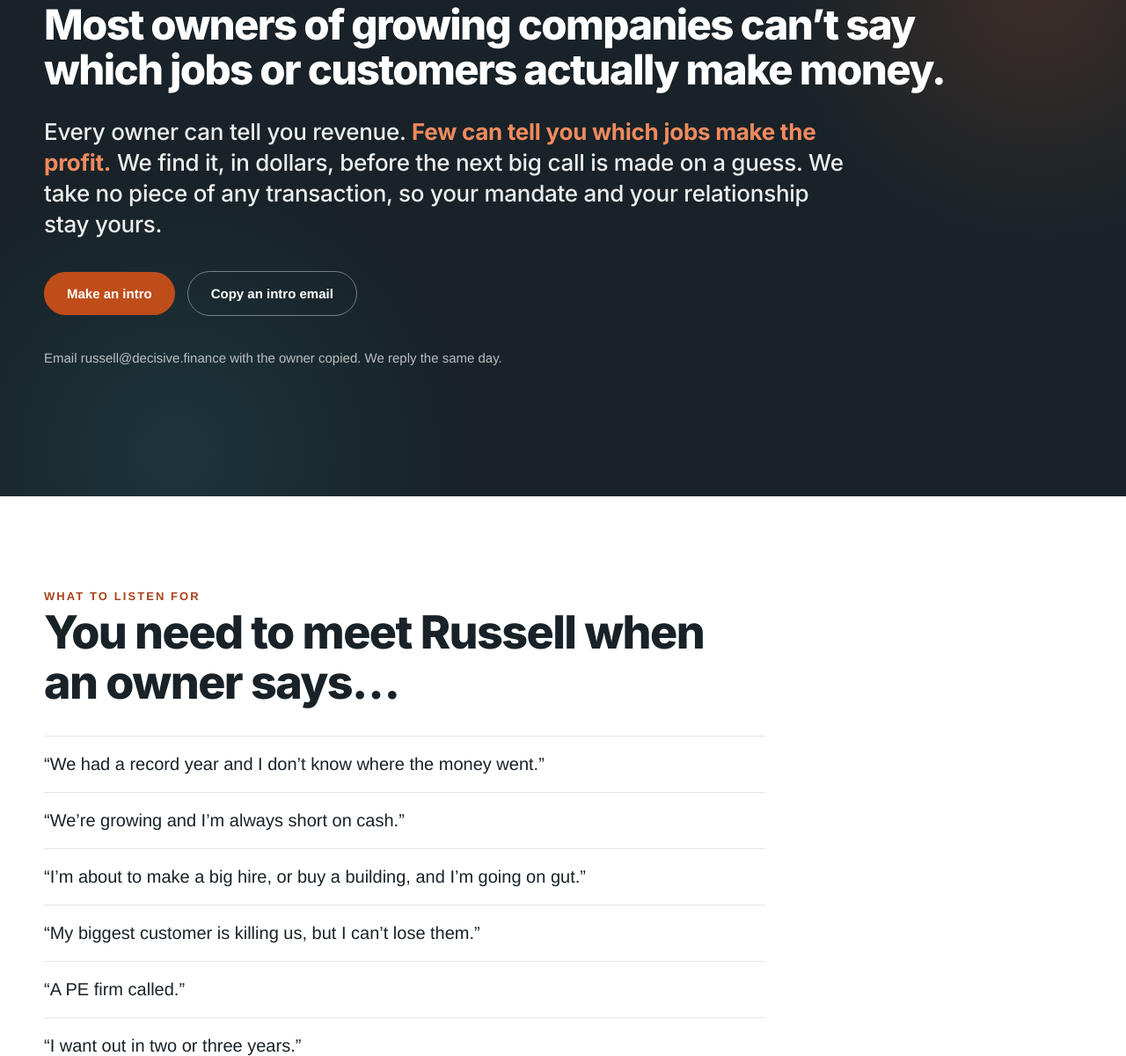
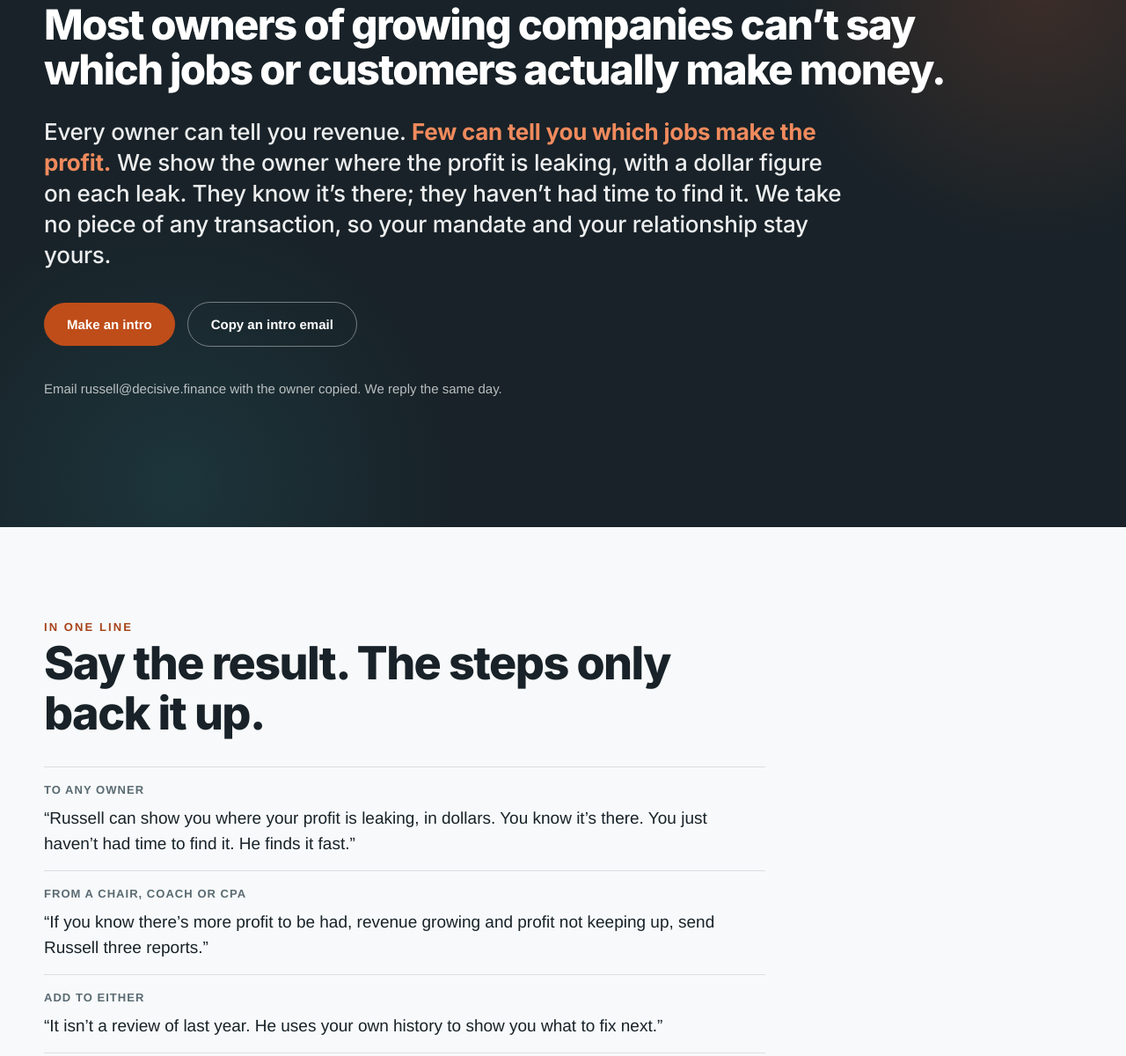
Before and after one commit to russellfette/decisivefinance, an Astro site: page /partners in a window 1280 px wide. Shown: the part 200-1400 px from the top of the page at 88% size. Built offline with nearby package versions, Linux system fonts and the light colour scheme; Astro itself is replaced by a stand-in of ours.

Commit message:
Partners v3: result first, dollar first, one-line asks for owners and chairs, EOS line (Jeff Galas 2026-11-02, OA inbox 32)

```diff
--- a/src/pages/partners.astro
+++ b/src/pages/partners.astro
@@ -26,11 +26,17 @@ const listenFor = [
   'Our biggest vendor just raised prices.',
 ];
 
+const sayIt = [
+  { who: 'To any owner', line: 'Russell can show you where your profit is leaking, in dollars. You know it’s there. You just haven’t had time to find it. He finds it fast.' },
+  { who: 'From a chair, coach or CPA', line: 'If you know there’s more profit to be had, revenue growing and profit not keeping up, send Russell three reports.' },
+  { who: 'Add to either', line: 'It isn’t a review of last year. He uses your own history to show you what to fix next.' },
+];
+
 const introExplore = {
-  subject: 'Where your profit is going',
-  body: `[Owner], I’d like you to meet Russell Fette at Decisive Finance. He works with owners of growing companies who can’t say which customers or jobs actually make money.
+  subject: 'Where your profit is leaking',
+  body: `[Owner], I’d like you to meet Russell Fette at Decisive Finance. He can show you where your profit is leaking, with a dollar figure on each leak. You know it’s there; you just haven’t had time to find it.
 
-The easy version: you send him three reports, and in 48 hours he’s found the two or three biggest places money is leaking. Then he spends an hour with you putting a dollar figure on each one. Nothing to schedule to start. Here’s the link: [your private link]
+He finds it fast. Send him three reports, and in 48 hours he’s found the two or three biggest leaks. Then he spends an hour with you confirming what each one is worth to fix. It looks forward, built on your own numbers. Here’s the link: [your private link]
 
 Russell, over to you.`,
 };
@@ -39,7 +45,7 @@ const introDirect = {
   subject: 'Russell Fette, Decisive Finance',
   body: `[Owner], meet Russell Fette. [One line on why you trust him.]
 
-He’s the CFO I’d call if I were growing and not keeping the profit, or thinking about selling in the next few years. His firm guarantees at least 3x the fee in owner-accepted value in 14 days, or the client pays nothing.
+He finds where a growing company’s profit is leaking and puts a dollar figure on each leak. He’s the CFO I’d call if I were growing and not keeping the profit, or thinking about selling in the next few years. His firm guarantees at least 3x the fee in owner-accepted value in 14 days, or the client pays nothing.
 
 I’ve told him a bit about what you’re facing. Grab 30 minutes here: calendly.com/russell-decisive/30min`,
 };
@@ -61,7 +67,7 @@ const faqs = [
   },
   {
     q: 'Why the hour after the read?',
-    a: 'It’s how we decide who we work with, and how the owner decides whether to work with us. We take the findings one at a time and the owner tells us whether each number holds up. If we can’t find real money, we tell them that too.',
+    a: 'So every dollar figure is one the owner agrees with. We take the findings one at a time, and we don’t move on until the owner says the number holds up. It’s also how we decide who we work with, and how the owner decides whether to work with us. If we can’t find real money, we tell them that too.',
   },
   {
     q: 'What does it cost after that?',
@@ -98,7 +104,7 @@ const faqJsonLd = {
         <span class="h1-line">Most owners of growing companies can&rsquo;t say which jobs or customers actually make money.</span>
       </h1>
       <p class="hero-subhead">
-        Every owner can tell you revenue. <span class="dollar">Few can tell you which jobs make the profit.</span> We find it, in dollars, before the next big call is made on a guess. We take no piece of any transaction, so your mandate and your relationship stay yours.
+        Every owner can tell you revenue. <span class="dollar">Few can tell you which jobs make the profit.</span> We show the owner where the profit is leaking, with a dollar figure on each leak. They know it&rsquo;s there; they haven&rsquo;t had time to find it. We take no piece of any transaction, so your mandate and your relationship stay yours.
       </p>
       <div class="hero-cta-row">
         <a class="btn btn-primary" href={introOwner}>Make an intro</a>
@@ -107,6 +113,18 @@ const faqJsonLd = {
       <p class="hero-microcopy">Email russell@decisive.finance with the owner copied. We reply the same day.</p>
     </div>
   </header>
+
+  <section class="alt">
+    <div class="container">
+      <div class="container-narrow">
+        <span class="section-eyebrow">In one line</span>
+        <h2>Say the result. The steps only back it up.</h2>
+        <ul class="pillars say">
+          {sayIt.map((s) => <li><span class="say-who">{s.who}</span>&ldquo;{s.line}&rdquo;</li>)}
+        </ul>
+      </div>
+    </div>
+  </section>
 
   <section>
     <div class="container">
@@ -131,11 +149,12 @@ const faqJsonLd = {
     <div class="container">
       <div class="container-narrow">
         <span class="section-eyebrow">The 48-hour read</span>
-        <h2>Three reports in. Two days later, the leaks in dollars.</h2>
+        <h2>The leaks, in dollars, in 48 hours.</h2>
+        <p class="lede">What the owner gets: the two or three biggest places money is leaking, each with a dollar figure, looking forward from their own history. Here&rsquo;s how we back it up.</p>
         <ol class="engine-list">
           <li class="engine-item"><div><p><strong>The owner uploads three reports through your link.</strong> Monthly P&amp;L and balance sheet for 24 months, plus the sales or margin report they actually read. Nothing to schedule to start.</p></div></li>
           <li class="engine-item"><div><p><strong>In 48 hours, we&rsquo;ve found the two or three biggest places money is leaking.</strong> Russell reviews and signs every read. Files stay private and are deleted after 30 days.</p></div></li>
-          <li class="engine-item"><div><p><strong>Then an hour with the owner, putting a dollar figure on each one.</strong> It&rsquo;s how we decide who we work with, and how the owner decides whether to work with us.</p></div></li>
+          <li class="engine-item"><div><p><strong>Then an hour with the owner, confirming each dollar figure before we move on.</strong> It&rsquo;s how we decide who we work with, and how the owner decides whether to work with us.</p></div></li>
           <li class="engine-item"><div><p><strong>If there&rsquo;s money on the table, 14 days.</strong> The Decision Diagnostic, or the Sellable-Numbers Scan if the owner is selling. At least 3x the fee in owner-accepted value, in 14 days, or the client pays nothing. Then the 90-Day Decision Resolution puts the Financial Rhythm System&trade; in place.</p></div></li>
         </ol>
         <p><a class="btn btn-secondary" href={askLink}>Get your private link</a></p>
@@ -236,7 +255,8 @@ const faqJsonLd = {
       <div class="container-narrow">
         <span class="section-eyebrow">For your group</span>
         <h2>Bring Russell to your group.</h2>
-        <p class="lede">60 to 90 minutes for a Vistage group, an EOS session or a webinar. Each owner brings three reports. Russell finds where the money&rsquo;s leaking and puts a dollar estimate on plugging each leak. Each owner&rsquo;s numbers stay private.</p>
+        <p class="lede">Every owner in the room leaves with a dollar estimate on their biggest leak. 60 to 90 minutes for a Vistage group, an EOS session or a webinar. Each owner brings three reports, and each owner&rsquo;s numbers stay private.</p>
+        <p class="muted-note">For EOS implementers: The Scorecard tells you the boat is moving. We tell you if it&rsquo;s pointed at the money.</p>
         <a class="btn btn-secondary" href={bringToGroup}>Ask about a date</a>
       </div>
     </div>
@@ -288,6 +308,8 @@ const faqJsonLd = {
   .pillars li { padding: 16px 0; border-top: 1px solid var(--hairline); font-size: 17px; }
   .pillars li:last-child { border-bottom: 1px solid var(--hairline); }
   .listen li { font-size: 20px; font-weight: 500; }
+  .say li { font-size: 19px; font-weight: 500; }
+  .say-who { display: block; font-size: 13px; text-transform: uppercase; letter-spacing: .08em; color: var(--muted); font-weight: 600; margin-bottom: 6px; }
   .lede, .hero-microcopy { overflow-wrap: anywhere; }
   .muted-note { color: var(--muted); font-size: 14px; }
   .close-tagline { color: rgba(255,255,255,0.6); font-size: 15px; margin-top: 24px; font-style: italic; }
```
